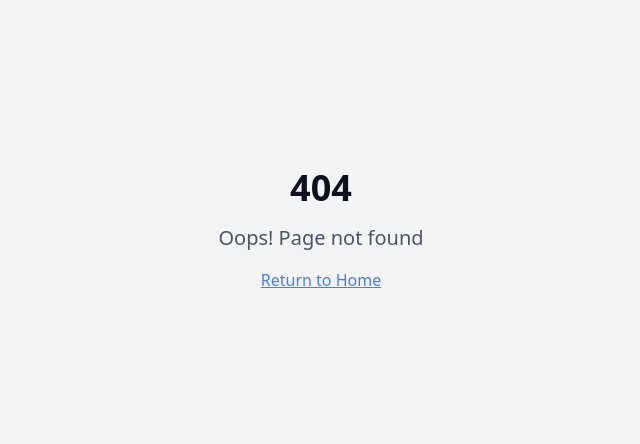
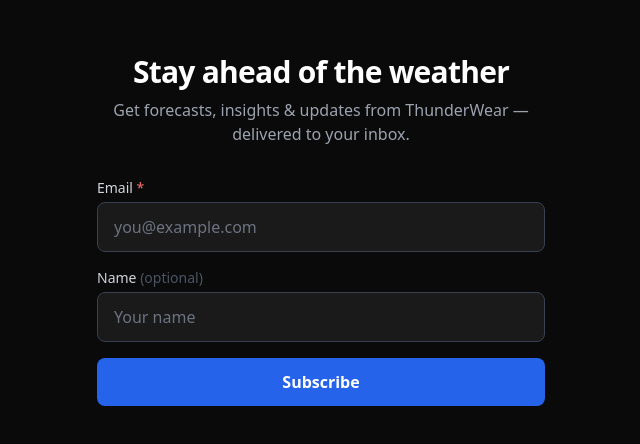
Before and after one commit to lexivellichorcos/thunderwear-dev, a React (Vite) app: page /subscribe in a window 1280 px wide. Before the commit this address had no page. Shown: the part 170-614 px from the top of the page, without its empty margins (319-959 px from the left). Built offline with nearby package versions, Linux system fonts and the light colour scheme.

Commit message:
feat: add /subscribe page for newsletter signup

```diff
--- a/src/App.tsx
+++ b/src/App.tsx
@@ -10,6 +10,7 @@ import { ErrorBoundary } from "@/components/ErrorBoundary";
 import Index from "./pages/Index";
 import Auth from "./pages/Auth";
 import Alpha from "./pages/Alpha";
+import Subscribe from "./pages/Subscribe";
 import NotFound from "./pages/NotFound";
 
 const queryClient = new QueryClient();
@@ -36,6 +37,7 @@ const App = () => (
                 path="/alpha"
                 element={<Alpha />}
               />
+              <Route path="/subscribe" element={<Subscribe />} />
               {/* ADD ALL CUSTOM ROUTES ABOVE THE CATCH-ALL "*" ROUTE */}
               <Route path="*" element={<NotFound />} />
             </Routes>
--- /dev/null
+++ b/src/pages/Subscribe.tsx
@@ -0,0 +1,85 @@
+import React, { useState } from "react";
+
+const Subscribe = () => {
+  const [email, setEmail] = useState("");
+  const [name, setName] = useState("");
+  const [status, setStatus] = useState<"idle" | "loading" | "success" | "error">("idle");
+
+  const handleSubmit = async (e: React.FormEvent) => {
+    e.preventDefault();
+    setStatus("loading");
+    try {
+      const res = await fetch("https://lexivellichor.app.n8n.cloud/webhook/subscribe", {
+        method: "POST",
+        headers: { "Content-Type": "application/json" },
+        body: JSON.stringify({ email, name }),
+      });
+      if (res.ok) {
+        setStatus("success");
+      } else {
+        setStatus("error");
+      }
+    } catch {
+      setStatus("error");
+    }
+  };
+
+  return (
+    <div className="min-h-screen bg-[#0a0a0a] text-white flex items-center justify-center px-4">
+      <div className="w-full max-w-md space-y-8">
+        <div className="text-center space-y-2">
+          <h1 className="text-3xl font-bold tracking-tight">Stay ahead of the weather</h1>
+          <p className="text-gray-400">Get forecasts, insights & updates from ThunderWear — delivered to your inbox.</p>
+        </div>
+
+        {status === "success" ? (
+          <div className="text-center space-y-2 py-8">
+            <p className="text-xl font-semibold">You're subscribed! Check your inbox. 🌤️</p>
+          </div>
+        ) : (
+          <form onSubmit={handleSubmit} className="space-y-4">
+            <div>
+              <label htmlFor="email" className="block text-sm font-medium text-gray-300 mb-1">
+                Email <span className="text-red-400">*</span>
+              </label>
+              <input
+                id="email"
+                type="email"
+                required
+                value={email}
+                onChange={(e) => setEmail(e.target.value)}
+                placeholder="you@example.com"
+                className="w-full rounded-lg border border-gray-700 bg-[#1a1a1a] px-4 py-3 text-white placeholder-gray-500 focus:outline-none focus:ring-2 focus:ring-blue-500 focus:border-transparent"
+              />
+            </div>
+            <div>
+              <label htmlFor="name" className="block text-sm font-medium text-gray-300 mb-1">
+                Name <span className="text-gray-600">(optional)</span>
+              </label>
+              <input
+                id="name"
+                type="text"
+                value={name}
+                onChange={(e) => setName(e.target.value)}
+                placeholder="Your name"
+                className="w-full rounded-lg border border-gray-700 bg-[#1a1a1a] px-4 py-3 text-white placeholder-gray-500 focus:outline-none focus:ring-2 focus:ring-blue-500 focus:border-transparent"
+              />
+            </div>
+            {status === "error" && (
+              <p className="text-red-400 text-sm">Something went wrong — try again or email us directly</p>
+            )}
+            <button
+              type="submit"
+              disabled={status === "loading"}
+              className="w-full rounded-lg bg-blue-600 hover:bg-blue-700 disabled:opacity-50 disabled:cursor-not-allowed px-4 py-3 font-semibold transition-colors"
+            >
+              {status === "loading" ? "Subscribing..." : "Subscribe"}
+            </button>
+          </form>
+        )}
+      </div>
+    </div>
+  );
+};
+
+export default Subscribe;
```
